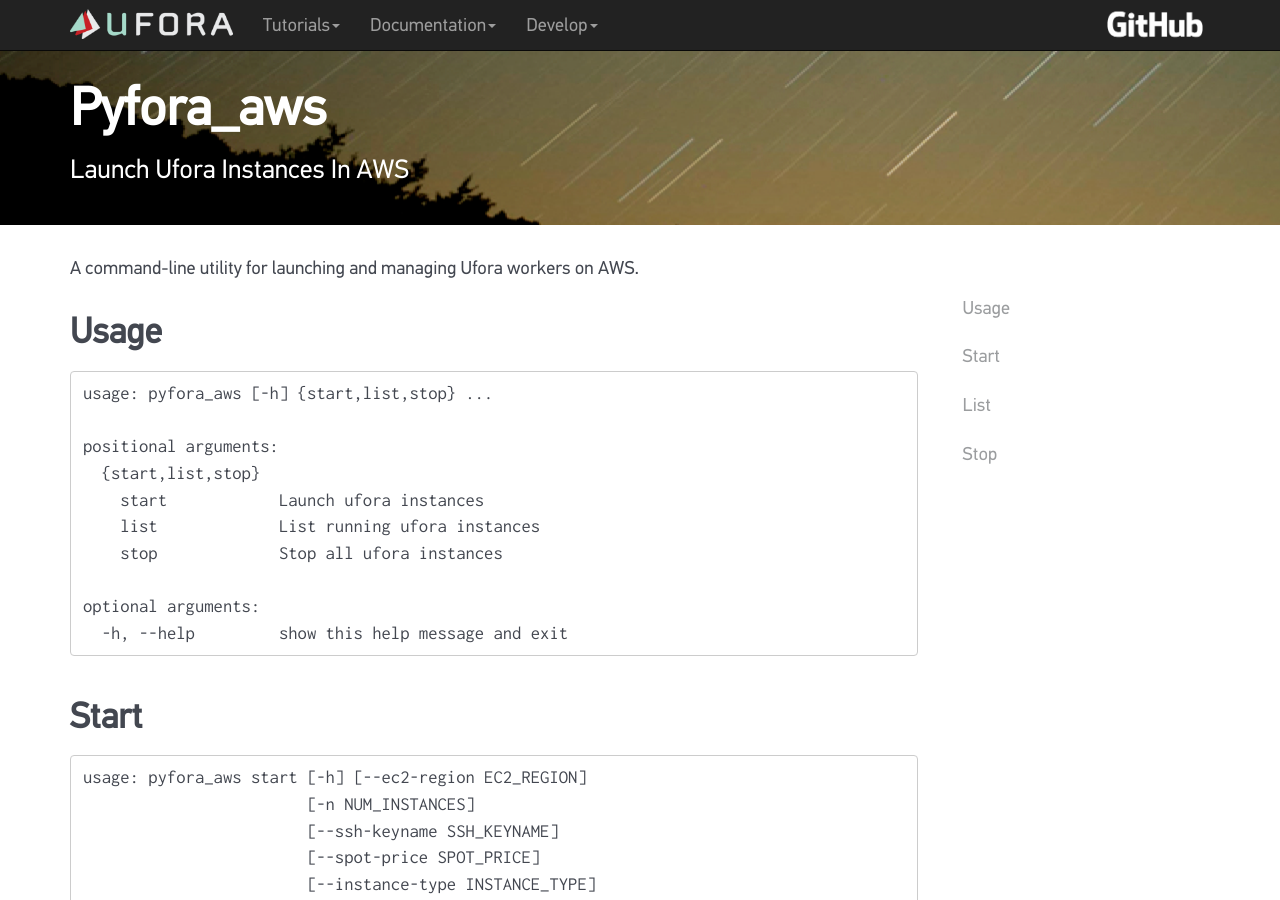
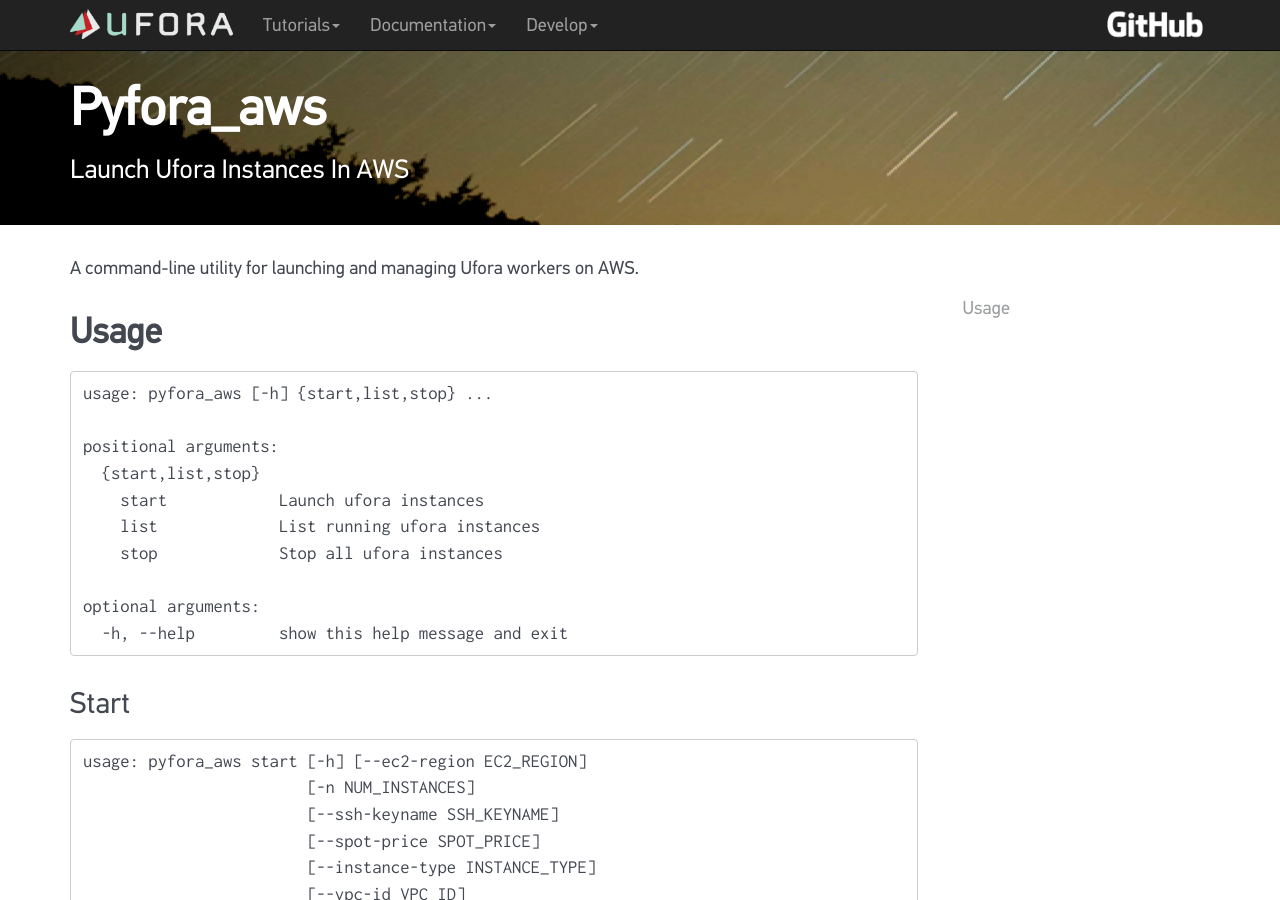
Before and after one commit to ufora/ufora, a Jekyll site: the page built from content/documentation/03-pyfora-aws.md, in a window 1280 px wide and 900 px high. Built offline with Jekyll 4.4.1, drawn with Linux system fonts in a browser that asks for light colours; some web fonts are replaced; Markdown is read by kramdown in place of the engine named in the settings; comment, search, counter and statistics services are not loaded.

````diff
--- a/content/documentation/03-pyfora-aws.md
+++ b/content/documentation/03-pyfora-aws.md
@@ -24,7 +24,7 @@ optional arguments:
 ```
 
 
-# start
+## start
 
 ```
 usage: pyfora_aws start [-h] [--ec2-region EC2_REGION]
@@ -78,7 +78,7 @@ optional arguments:
 ```
 
 
-# list
+## list
 
 ```
 usage: pyfora_aws list [-h] [--ec2-region EC2_REGION]
@@ -93,7 +93,7 @@ optional arguments:
 ```
 
 
-# stop
+## stop
 
 ```
 usage: pyfora_aws stop [-h] [--ec2-region EC2_REGION] [--terminate]
````
Also changed, not shown: _includes/footer.html (+15 -16 lines).
